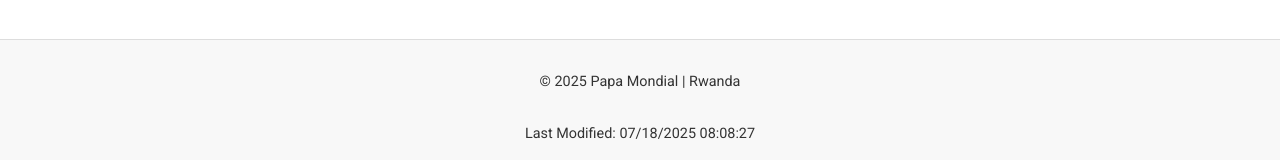
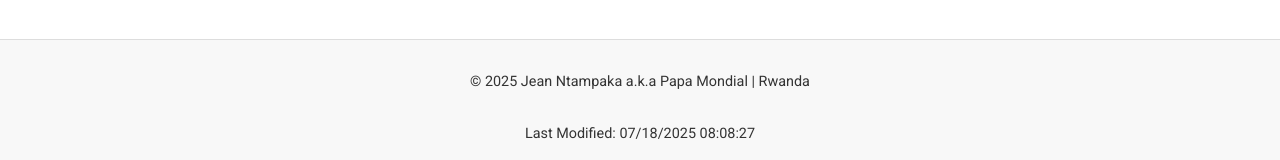
Before and after one commit to jeanntampaka/wdd231, a plain HTML site: page index.html in a window 1280 px wide. Shown: the part 867-1027 px from the top of the page. Drawn offline with Linux system fonts and the light colour scheme.

Commit message:
Author name modified in meta and in footer

```diff
--- a/index.html
+++ b/index.html
@@ -4,7 +4,7 @@
   <meta charset="UTF-8" />
   <meta name="viewport" content="width=device-width, initial-scale=1.0" />
   <meta name="description" content="Course Home Page for WDD231 - Frontend Development" />
-  <meta name="author" content="Papa Mondial" />
+  <meta name="author" content="Jean Ntampaka also known as Papa Mondial" />
   <title>WDD 231 | Frontend Development I</title>
   <link rel="stylesheet" href="css/normalize.css" />
   <link rel="stylesheet" href="css/small.css" />
@@ -40,7 +40,7 @@
   </main>
 
   <footer>
-    <p>&copy; <span id="year"></span> Papa Mondial | Rwanda</p>
+    <p>&copy; <span id="year"></span> Jean Ntampaka a.k.a Papa Mondial | Rwanda</p>
     <p id="lastModified"></p>
     <div class="social">
       <a href="#">Facebook</a>
```
